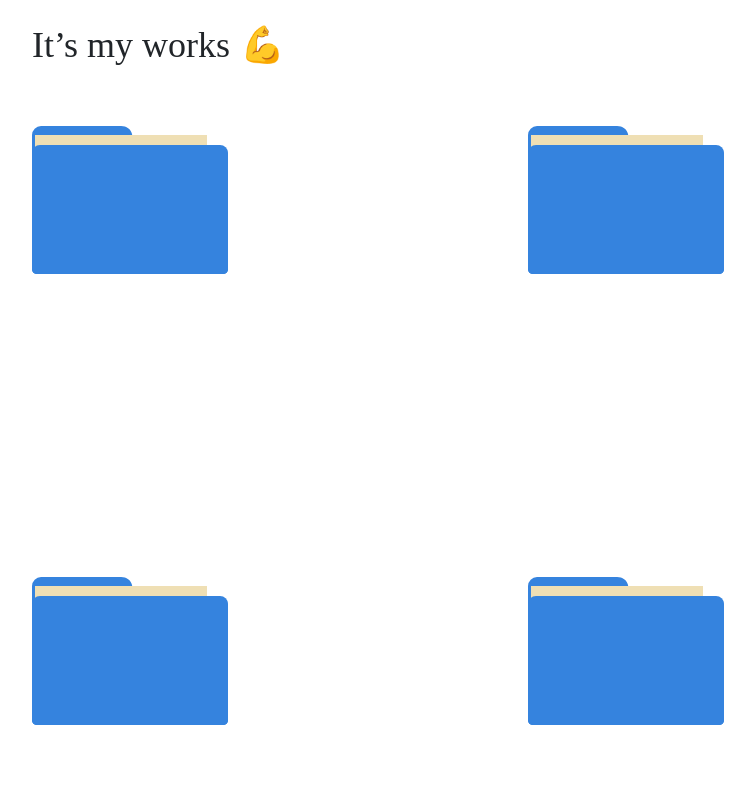
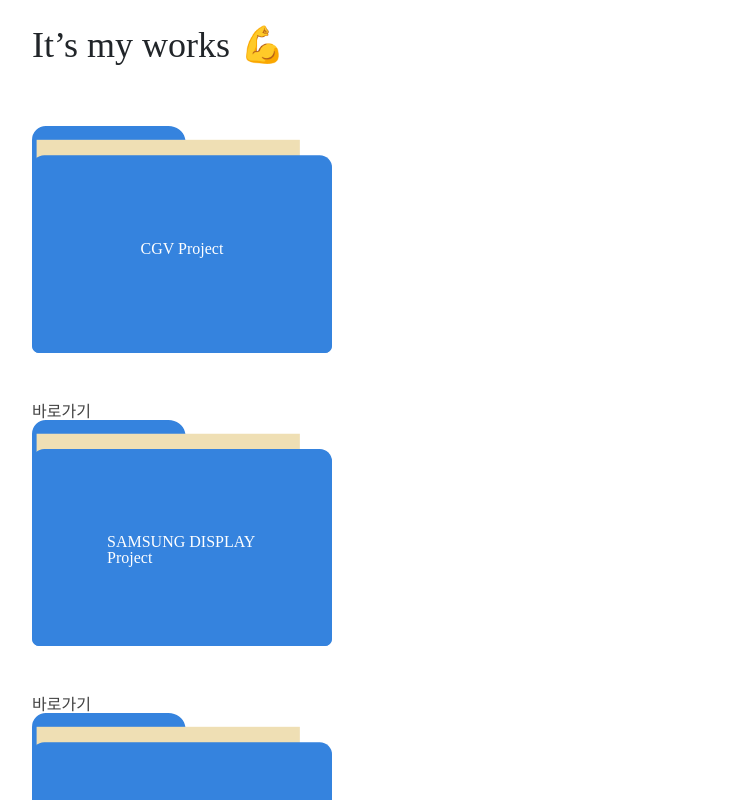
Before and after one commit to mi222ng/react-portfolio, a React (Create React App) app: page / in a window 1280 px wide. Shown: the part 1440-2240 px from the top of the page, without its empty margins (160-915 px from the left). Built offline with nearby package versions, Linux system fonts and the light colour scheme; a web font is replaced by a local one.

Commit message:
list출력 업데이트중

```diff
--- a/package.json
+++ b/package.json
@@ -10,12 +10,13 @@
     "@testing-library/jest-dom": "^5.16.5",
     "@testing-library/react": "^13.4.0",
     "@testing-library/user-event": "^13.5.0",
-    "axios": "^1.3.5",
+    "axios": "^1.4.0",
     "bootstrap": "^5.2.3",
     "git": "^0.1.5",
     "react": "^18.2.0",
     "react-bootstrap": "^2.7.4",
     "react-dom": "^18.2.0",
+    "react-router-dom": "^6.11.1",
     "react-scripts": "5.0.1",
     "react-scroll": "^1.8.9",
     "styled-components": "^5.3.9",
--- a/src/App.css
+++ b/src/App.css
@@ -84,11 +84,28 @@ span[role="img"] {
 }
 /* works */
 
-#works div {
+/* #works div {
   gap: 300px;
+} */
+#works .workslist {
+  background-repeat: no-repeat;
+  background-size: cover;
+  color: #fff;
+}
+#works .worksbg {
+  position: relative;
 }
 #works div img {
-  width: 196px;
+  width: 100%;
+}
+#works .workstt {
+  position: absolute;
+  top: 50%;
+  left: 50%;
+  transform: translateX(-50%);
+  /* display: flex;
+  justify-content: center;
+  align-items: center; */
 }
 
 /* contact */
--- a/src/components/Works.js
+++ b/src/components/Works.js
@@ -1,54 +1,55 @@
-import React, { Component } from 'react'
-import axios from 'axios';
-import WorksList from './WorksList';
+import React, { Component } from "react";
+import axios from "axios";
+import WorksList from "./WorksList";
 
 class Works extends Component {
-
-  constructor(props){
+  constructor(props) {
     super(props);
     this.state = {
-      worksList : [] //초기 리스트는 비어있습니다.
+      worksList: [], //초기 리스트는 비어있습니다.
+      index: "1",
     };
   }
-  componentDidMount(){
+  componentDidMount() {
     this._getList();
   }
-  _getList(){
+  _getList() {
     //worksList를 가지고 옵니다.
-  const apiUrl = 'data/worksdata.json';
-  axios.get(apiUrl)
-    .then(data => {
+    const apiUrl = "data/worksdata.json";
+    axios
+      .get(apiUrl)
+      .then((data) => {
         //가지고 온 리스트를 state에 저장합니다.
         this.setState({
-        worksList : data
+          worksList: data.data.worksList,
         });
       })
-    .catch(error => {
+      .catch((error) => {
         console.log(error);
       });
   }
   render() {
-    let publicURL = process.env.PUBLIC_URL;
     return (
-      <section className='section' id='works'>
-        <h2 className='title'>It’s my works<span role="img" aria-label="Flexed Biceps">💪</span></h2>
-        <div className='d-flex flex-wrap'>
-          <div>
-            <img src={publicURL+'/images/folder.svg'} alt='circle' className='project1'/>
-          </div>
-          <div>
-            <img src={publicURL+'/images/folder.svg'} alt='circle' className='project2'/>
-          </div>
-          <div>
-            <img src={publicURL+'/images/folder.svg'} alt='circle' className='project3'/>
-          </div>
-          <div>
-            <img src={publicURL+'/images/folder.svg'} alt='circle' className='project4'/>
-          </div>
-          <WorksList data={this.worksList}/>
+      <section className="section" id="works">
+        <h2 className="title">
+          It’s my works
+          <span role="img" aria-label="Flexed Biceps">
+            💪
+          </span>
+        </h2>
+        <div className="d-flex flex-wrap">
+          {this.state.worksList.length > 0 ? (
+            <WorksList
+              list={this.state.worksList.filter(
+                (work) => work.index === this.state.id
+              )}
+            />
+          ) : (
+            <span>LOADING...</span>
+          )}
         </div>
       </section>
-    )
+    );
   }
 }
 
--- a/src/components/WorksList.js
+++ b/src/components/WorksList.js
@@ -1,24 +1,49 @@
-import React from 'react'
+import React from "react";
 
-const WorksList = (props)=>{
-  let data = props.data;
-    console.log(data);
-    // <ul>
-    //     { props.list.map((work, index) => (
-    //     <li key={index}>
-    //       <div>
-    //         <h4>{work.title}</h4>
-    //         <span>주제 : {work.theme}</span>
-    //         <span>구분 : {work.sort}</span>
-    //         <span>언어 : {work.lang}</span>
-    //         <a href={work.url}>바로가기</a>
-    //       </div>
-    //     </li>
-    //     )) }
-    // </ul>
-  //     return (
-  // )
-}
-
+const WorksList = (props) => {
+  let publicURL = process.env.PUBLIC_URL;
+  return (
+    <div>
+      <ul>
+        {props.list &&
+          props.list.map((work, index) => (
+            // <li
+            //   className="worksbg"
+            //   key={index}
+            //   style={{
+            //     backgroundImage: `url(${
+            //       process.env.PUBLIC_URL + "/images/folder.svg"
+            //     })`,
+            //   }}
+            // >
+            //   <div>
+            //     <h4>{work.title}</h4>
+            //     <p>주제 : {work.theme}</p>
+            //     <p>구분 : {work.sort}</p>
+            //     <p>언어 : {work.lang}</p>
+            //     <a href={work.url}>바로가기</a>
+            //   </div>
+            // </li>
+            <li className="workslist" key={index}>
+              <div className="worksbg">
+                <img
+                  src={publicURL + "/images/folder.svg"}
+                  alt="circle"
+                  className="project1"
+                />
+                <h4 className="workstt">{work.title}</h4>
+              </div>
+              <div>
+                <p>주제 : {work.theme}</p>
+                <p>구분 : {work.sort}</p>
+                <p>언어 : {work.lang}</p>
+                <a href={work.url}>바로가기</a>
+              </div>
+            </li>
+          ))}
+      </ul>
+    </div>
+  );
+};
 
 export default WorksList;
```
Also changed, not shown: src/components/Nav.js (+29 -14 lines), 1 other file (tests, documents, lock files or other folders). Lines whose indentation alone changed are shown as unchanged.
